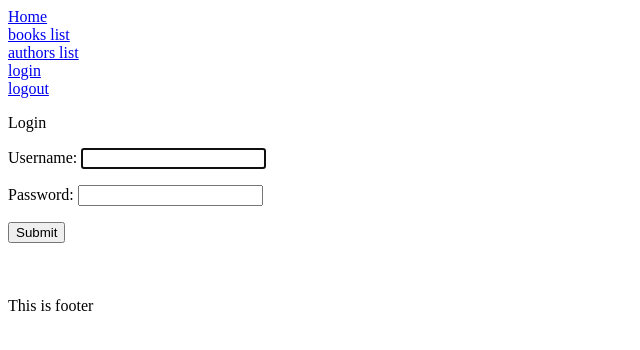
After one commit to AndreyKhoroshun/booksharing, a Django app: page /accounts/login/ in a window 1280 px wide. The commit adds this page. Shown: the top 350 px of the page, without its empty margins (0-640 px from the left). Run offline with Django 3.2, Linux system fonts and the light colour scheme.

Commit message:
add login - logout

```diff
--- a/app/books/templates/parts/navbar.html
+++ b/app/books/templates/parts/navbar.html
@@ -4,3 +4,7 @@
 <br>
 <a href="{% url 'authors-list' %}">authors list</a>
 <br>
+<a href="{% url 'login' %}">login</a>
+<br>
+<a href="{% url 'logout' %}">logout</a>
+<br>
--- /dev/null
+++ b/app/books/templates/registration/login.html
@@ -0,0 +1,12 @@
+{% extends 'base.html'%}
+
+{% block content %}
+    <p>
+        Login
+    </p>
+    <form method="post">
+        {% csrf_token %}
+        {{ form.as_p }}
+        <button type="submit">Submit</button>
+    </form>
+{% endblock content %}
--- a/app/booksharing/settings.py
+++ b/app/booksharing/settings.py
@@ -121,7 +121,7 @@ USE_L10N = True
 
 USE_TZ = True
 
-
+LOGIN_REDIRECT_URL = '/'
 # Static files (CSS, JavaScript, Images)
 # https://docs.djangoproject.com/en/3.1/howto/static-files/
 
--- a/app/booksharing/urls.py
+++ b/app/booksharing/urls.py
@@ -8,6 +8,7 @@ from books import views
 
 urlpatterns = [
     path('admin/', admin.site.urls),
+    path('accounts/', include('django.contrib.auth.urls')),
 
     path('', views.index, name='index'),
     path('books/list/', views.book_list, name='books-list'),
```
